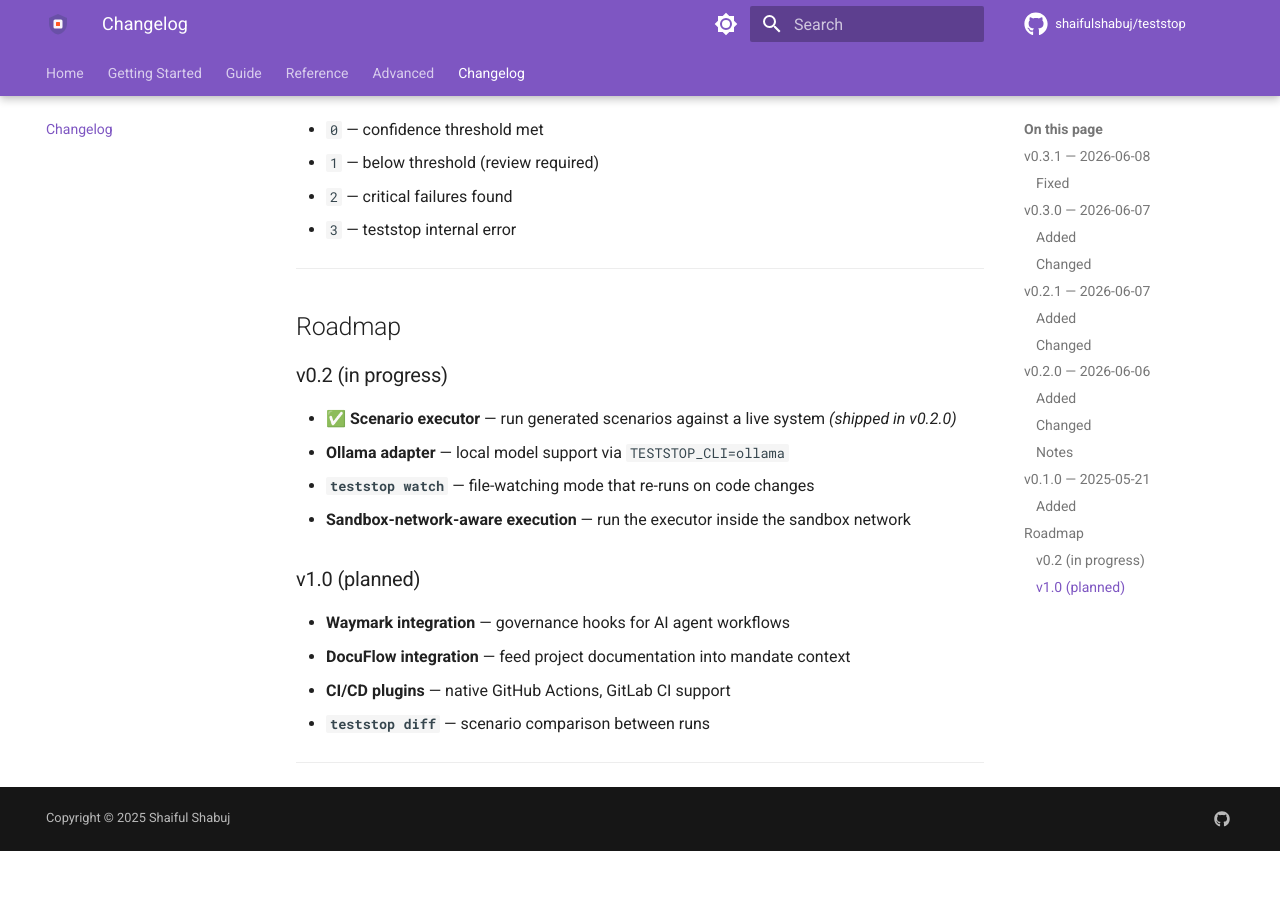
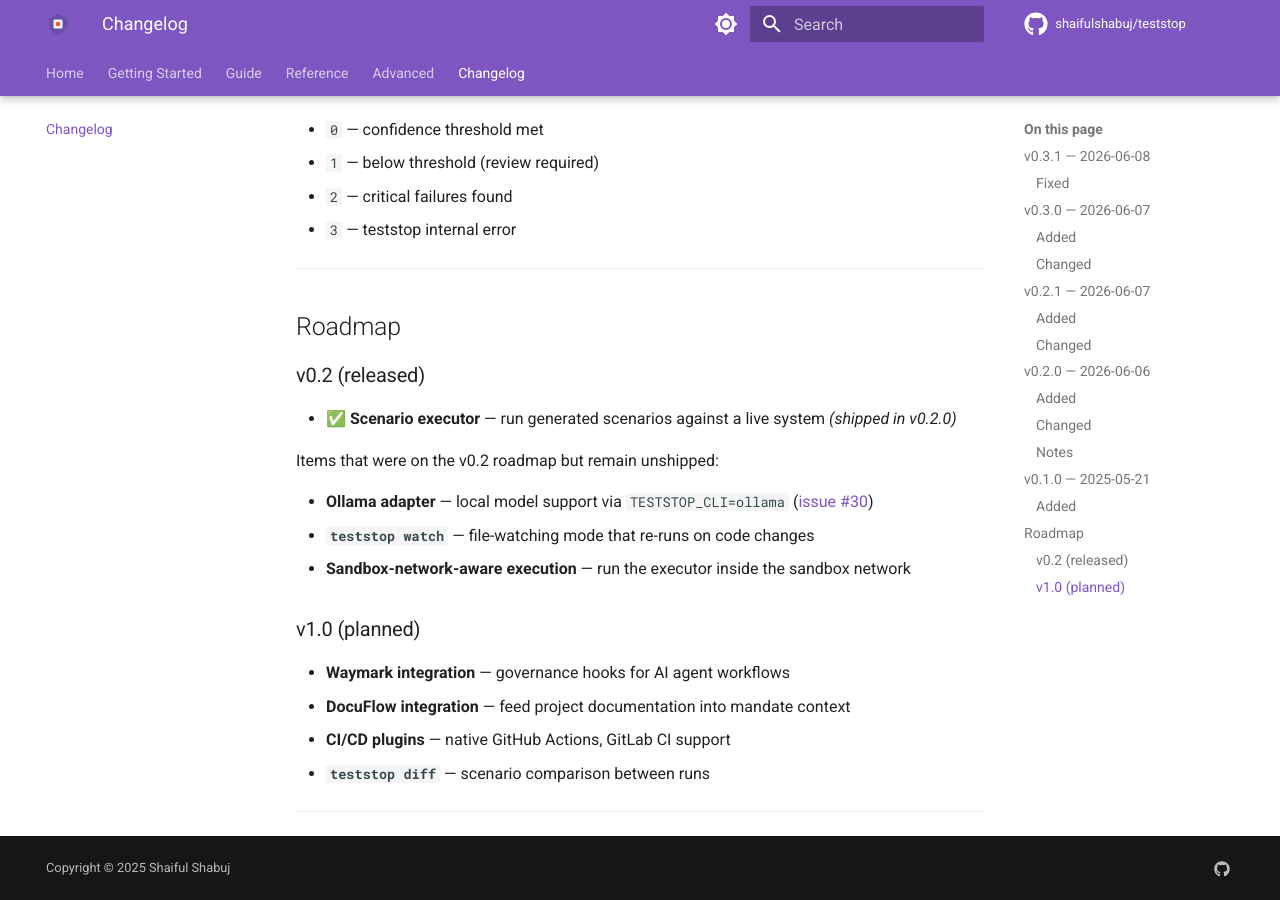
Before and after one commit to shaifulshabuj/teststop, an MkDocs documentation site: the page built from docs/changelog.md, in a window 1280 px wide and 900 px high, scrolled down 4543 px. Built offline with MkDocs 1.6.1 and Material for MkDocs 9.7.7, drawn with Linux system fonts in a browser that asks for light colours; comment, search, counter and statistics services are not loaded; the version menu is left out; before the commit the page ends 5394 px from its top, so only the background shows below that.

Commit message:
docs: sweep stale version labels and roadmap state across all docs
- index.md: hero badge v0.1 → v0.3.1
- changelog.md: "v0.2 (in progress)" → "(released)"; list unshipped items clearly
  with issue link for Ollama
- how-it-works.md: remove "execution engine arrives in v0.2" — it shipped
- execution.md: remove "≈ v0.1 behavior" mode label; clean trailing sentence

Co-Authored-By: Claude Sonnet 4.6 <noreply@anthropic.com>

```diff
--- a/docs/changelog.md
+++ b/docs/changelog.md
@@ -182,10 +182,13 @@ First public release of teststop.
 
 ## Roadmap
 
-### v0.2 (in progress)
+### v0.2 (released)
 
 - ✅ **Scenario executor** — run generated scenarios against a live system _(shipped in v0.2.0)_
-- **Ollama adapter** — local model support via `TESTSTOP_CLI=ollama`
+
+Items that were on the v0.2 roadmap but remain unshipped:
+
+- **Ollama adapter** — local model support via `TESTSTOP_CLI=ollama` ([issue #30](https://github.com/shaifulshabuj/teststop/issues/30))
 - **`teststop watch`** — file-watching mode that re-runs on code changes
 - **Sandbox-network-aware execution** — run the executor inside the sandbox network
 
```
Also changed, not shown: docs/guide/execution.md (+2 -3 lines), docs/guide/how-it-works.md (+1 -1 lines), docs/index.md (+1 -1 lines).
